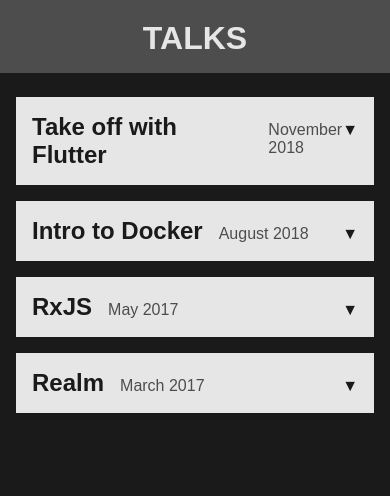
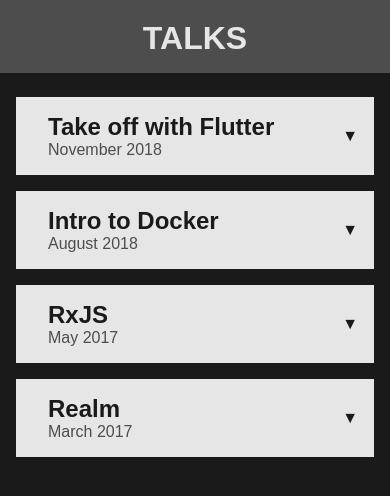
Before and after one commit to jonstodle/jonstodle-talks, a Svelte app: page / in a window 390 px wide. Shown: the top 496 px of the page. Built offline with nearby package versions, Linux system fonts and the light colour scheme.

Commit message:
Add a bit of responsivity

```diff
--- a/src/ListItem.svelte
+++ b/src/ListItem.svelte
@@ -21,6 +21,22 @@
         cursor: pointer;
         margin: 0 -1rem;
         padding: 1rem;
+    }
+
+    .header > div {
+        display: flex;
+        align-items: baseline;
+        flex: 1;
+    }
+
+    @media (max-width: 600px) {
+        .header > div {
+            flex-direction: column;
+        }
+    }
+
+    .header > span {
+        align-self: center;
     }
 
     h2 {
@@ -68,8 +84,10 @@
 
 <section>
     <div class="header" on:click={() => isExpanded = !isExpanded}>
-        <h2>{talk.title}</h2>
-        <span class="date">{talk.date}</span>
+        <div>
+            <h2>{talk.title}</h2>
+            <span class="date">{talk.date}</span>
+        </div>
         <span>{isExpanded ? '▲' : '▼'}</span>
     </div>
     {#if isExpanded}
```
